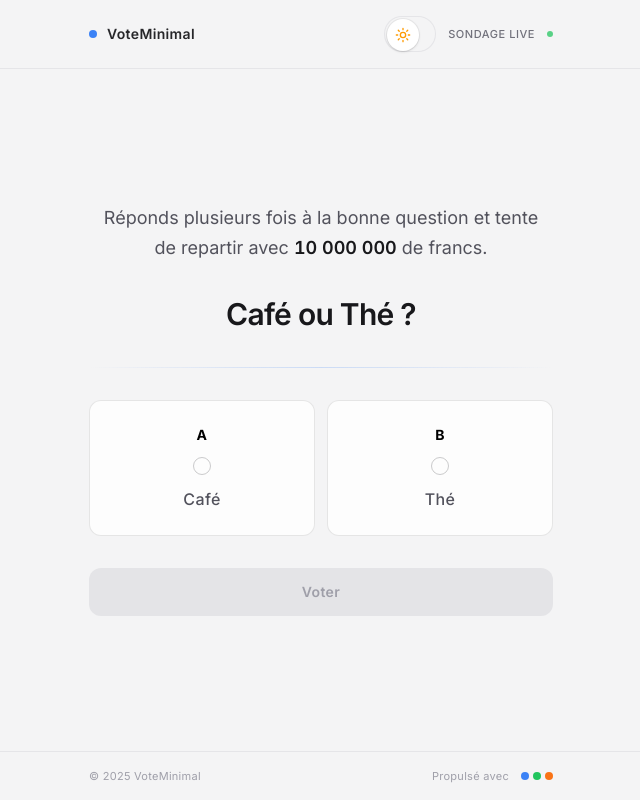
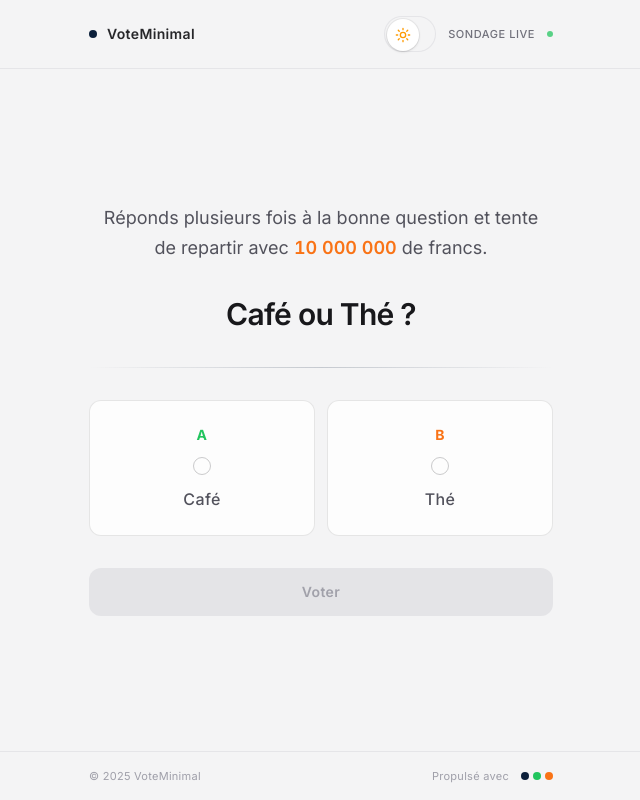
Before and after one commit to operateurpeco10/nci, a Next.js app: page / in a window 1280 px wide. Shown: the whole page, without its empty margins (319-959 px from the left). Built offline with nearby package versions, Linux system fonts and the light colour scheme.

Commit message:
Apply NCI brand palette (option 1): navy, green, orange.
Cafe choice uses green accents, Tea uses orange; primary actions and modal UI use marine navy; jackpot amount highlighted in orange.

Co-authored-by: Cursor <cursoragent@cursor.com>

```diff
--- a/src/app/globals.css
+++ b/src/app/globals.css
@@ -3,17 +3,16 @@
 @custom-variant dark (&:where(.dark, .dark *));
 
 :root {
-  --vote-blue: #3b82f6;
-  --vote-green: #22c55e;
-  --vote-orange: #f97316;
+  --nci-navy: #0b1f3a;
+  --nci-navy-hover: #142d52;
+  --nci-green: #22c55e;
+  --nci-orange: #f97316;
   --cc-border: rgba(24, 24, 27, 0.1);
   --cc-bg: rgba(255, 255, 255, 0.78);
   --cc-hover-border: rgba(24, 24, 27, 0.16);
   --cc-hover-bg: #ffffff;
-  --cc-select-bg: rgba(59, 130, 246, 0.1);
-  --cc-select-shadow: 0 0 36px rgba(59, 130, 246, 0.1);
   --radio-border: rgba(24, 24, 27, 0.22);
-  --glow-mid: rgba(59, 130, 246, 0.22);
+  --glow-mid: rgba(11, 31, 58, 0.2);
   --bar-track-0: rgba(34, 197, 94, 0.14);
   --bar-track-1: rgba(249, 115, 22, 0.14);
 }
@@ -23,16 +22,17 @@ html.dark {
   --cc-bg: rgba(255, 255, 255, 0.02);
   --cc-hover-border: rgba(255, 255, 255, 0.12);
   --cc-hover-bg: rgba(255, 255, 255, 0.04);
-  --cc-select-bg: rgba(59, 130, 246, 0.15);
-  --cc-select-shadow: 0 0 40px rgba(59, 130, 246, 0.06);
   --radio-border: rgba(255, 255, 255, 0.15);
-  --glow-mid: rgba(59, 130, 246, 0.15);
+  --glow-mid: rgba(11, 31, 58, 0.35);
   --bar-track-0: rgba(34, 197, 94, 0.08);
   --bar-track-1: rgba(249, 115, 22, 0.08);
 }
 
 @theme inline {
   --font-sans: var(--font-inter), ui-sans-serif, system-ui, sans-serif;
+  --color-nci-navy: var(--nci-navy);
+  --color-nci-green: var(--nci-green);
+  --color-nci-orange: var(--nci-orange);
 }
 
 body {
@@ -60,10 +60,27 @@ html.dark body {
   background: var(--cc-hover-bg);
 }
 
-.choice-card.selected {
-  border-color: var(--vote-blue);
-  background: var(--cc-select-bg);
-  box-shadow: var(--cc-select-shadow);
+/* Option 1 : A = vert (Café), B = orange (Thé) */
+.choice-card--cafe.selected {
+  border-color: var(--nci-green);
+  background: rgba(34, 197, 94, 0.1);
+  box-shadow: 0 0 36px rgba(34, 197, 94, 0.12);
+}
+
+.choice-card--the.selected {
+  border-color: var(--nci-orange);
+  background: rgba(249, 115, 22, 0.1);
+  box-shadow: 0 0 36px rgba(249, 115, 22, 0.12);
+}
+
+html.dark .choice-card--cafe.selected {
+  background: rgba(34, 197, 94, 0.14);
+  box-shadow: 0 0 40px rgba(34, 197, 94, 0.08);
+}
+
+html.dark .choice-card--the.selected {
+  background: rgba(249, 115, 22, 0.14);
+  box-shadow: 0 0 40px rgba(249, 115, 22, 0.08);
 }
 
 .choice-card .radio-dot {
@@ -75,11 +92,11 @@ html.dark body {
   position: relative;
 }
 
-.choice-card.selected .radio-dot {
-  border-color: var(--vote-blue);
+.choice-card--cafe.selected .radio-dot {
+  border-color: var(--nci-green);
 }
 
-.choice-card.selected .radio-dot::after {
+.choice-card--cafe.selected .radio-dot::after {
   content: "";
   position: absolute;
   top: 50%;
@@ -87,7 +104,24 @@ html.dark body {
   transform: translate(-50%, -50%) scale(1);
   width: 8px;
   height: 8px;
-  background: var(--vote-blue);
+  background: var(--nci-green);
+  border-radius: 50%;
+  animation: dotIn 0.25s ease forwards;
+}
+
+.choice-card--the.selected .radio-dot {
+  border-color: var(--nci-orange);
+}
+
+.choice-card--the.selected .radio-dot::after {
+  content: "";
+  position: absolute;
+  top: 50%;
+  left: 50%;
+  transform: translate(-50%, -50%) scale(1);
+  width: 8px;
+  height: 8px;
+  background: var(--nci-orange);
   border-radius: 50%;
   animation: dotIn 0.25s ease forwards;
 }
@@ -105,11 +139,14 @@ html.dark body {
   transition: all 0.4s cubic-bezier(0.4, 0, 0.2, 1);
   position: relative;
   overflow: hidden;
+  background: var(--nci-navy);
+  color: #fff;
 }
 
 .vote-btn:not(:disabled):hover {
   transform: translateY(-1px);
-  box-shadow: 0 8px 30px rgba(59, 130, 246, 0.25);
+  background: var(--nci-navy-hover);
+  box-shadow: 0 8px 30px rgba(11, 31, 58, 0.35);
 }
 
 .vote-btn:not(:disabled):active {
@@ -118,6 +155,14 @@ html.dark body {
 
 .vote-btn:disabled {
   cursor: not-allowed;
+  background: #e4e4e7;
+  color: #a1a1aa;
+}
+
+html.dark .vote-btn:disabled {
+  background: rgba(255, 255, 255, 0.1);
+  color: rgba(255, 255, 255, 0.2);
+  opacity: 0.15;
 }
 
 .vote-btn .ripple {
@@ -209,18 +254,22 @@ html:not(.dark) .vote-btn .ripple {
   );
 }
 
+.payment-modal-surface .pay-modal-primary {
+  background: var(--nci-navy);
+  color: #fff;
+  transition:
+    transform 0.4s cubic-bezier(0.4, 0, 0.2, 1),
+    box-shadow 0.4s cubic-bezier(0.4, 0, 0.2, 1),
+    opacity 0.2s ease,
+    background-color 0.2s ease;
+}
+
 .payment-modal-surface .pay-modal-primary:not(:disabled):hover {
   transform: translateY(-1px);
-  box-shadow: 0 8px 30px rgba(59, 130, 246, 0.25);
+  background: var(--nci-navy-hover);
+  box-shadow: 0 8px 30px rgba(11, 31, 58, 0.35);
 }
 
 .payment-modal-surface .pay-modal-primary:not(:disabled):active {
   transform: translateY(0);
 }
-
-.payment-modal-surface .pay-modal-primary {
-  transition:
-    transform 0.4s cubic-bezier(0.4, 0, 0.2, 1),
-    box-shadow 0.4s cubic-bezier(0.4, 0, 0.2, 1),
-    opacity 0.2s ease;
-}
--- a/src/app/page.tsx
+++ b/src/app/page.tsx
@@ -5,10 +5,13 @@ import { ThemeSwitch } from "@/components/theme-switch";
 import { useCallback, useEffect, useMemo, useRef, useState } from "react";
 
 const BASE_VOTES = [47, 38] as const;
-const CHOICES = [{ label: "Café" }, { label: "Thé" }] as const;
+const CHOICES = [
+  { label: "Café", accent: "cafe" as const },
+  { label: "Thé", accent: "the" as const },
+] as const;
 const BAR_STYLES = [
-  { color: "#22C55E", trackVar: "--bar-track-0" as const },
-  { color: "#F97316", trackVar: "--bar-track-1" as const },
+  { color: "var(--nci-green)", trackVar: "--bar-track-0" as const },
+  { color: "var(--nci-orange)", trackVar: "--bar-track-1" as const },
 ] as const;
 
 type View = "vote" | "vote_exit" | "results" | "results_exit";
@@ -112,7 +115,7 @@ export default function Home() {
       <header className="w-full border-b border-zinc-200/90 dark:border-white/5">
         <div className="max-w-lg mx-auto px-6 py-4 flex items-center justify-between gap-3">
           <div className="flex items-center gap-2.5 min-w-0">
-            <div className="w-2 h-2 shrink-0 rounded-full bg-[#3B82F6]" />
+            <div className="w-2 h-2 shrink-0 rounded-full bg-nci-navy" />
             <span className="text-sm font-semibold tracking-wide text-zinc-800 dark:text-white/80 truncate">
               VoteMinimal
             </span>
@@ -122,7 +125,7 @@ export default function Home() {
             <span className="hidden text-[11px] tracking-wider uppercase text-zinc-500 font-medium dark:text-white/20 sm:inline">
               Sondage live
             </span>
-            <div className="w-1.5 h-1.5 rounded-full bg-[#22C55E] animate-pulse" />
+            <div className="w-1.5 h-1.5 rounded-full bg-nci-green animate-pulse" />
           </div>
         </div>
       </header>
@@ -137,7 +140,7 @@ export default function Home() {
                 <p className="text-base sm:text-lg leading-relaxed text-zinc-600 mb-8 max-w-md mx-auto fade-in fade-in-delay-1 dark:text-white/70">
                   Réponds plusieurs fois à la bonne question et tente de repartir
                   avec{" "}
-                  <span className="font-semibold tabular-nums text-zinc-900 dark:text-white">
+                  <span className="font-semibold tabular-nums text-nci-orange">
                     10&nbsp;000&nbsp;000
                   </span>{" "}
                   de francs.
@@ -158,9 +161,11 @@ export default function Home() {
                     tabIndex={0}
                     onClick={() => selectChoice(i)}
                     onKeyDown={(e) => onChoiceKeyDown(e, i)}
-                    className={`choice-card rounded-xl px-5 py-6 cursor-pointer flex flex-col items-center gap-3 text-center ${selectedChoice === i ? "selected" : ""}`}
+                    className={`choice-card choice-card--${c.accent} rounded-xl px-5 py-6 cursor-pointer flex flex-col items-center gap-3 text-center ${selectedChoice === i ? "selected" : ""}`}
                   >
-                    <span className="text-sm font-bold tracking-wide text-black uppercase dark:text-white">
+                    <span
+                      className={`text-sm font-bold tracking-wide uppercase ${c.accent === "cafe" ? "text-nci-green" : "text-nci-orange"}`}
+                    >
                       {i === 0 ? "A" : "B"}
                     </span>
                     <div className="radio-dot flex-shrink-0" />
@@ -179,7 +184,7 @@ export default function Home() {
                   type="button"
                   disabled={selectedChoice === null}
                   onClick={openPaymentModal}
-                  className="vote-btn w-full py-3.5 rounded-xl bg-[#3B82F6] text-white font-semibold text-sm tracking-wide disabled:transform-none disabled:cursor-not-allowed disabled:bg-zinc-200 disabled:text-zinc-400 dark:disabled:bg-white/10 dark:disabled:text-white/20 dark:disabled:opacity-[0.15]"
+                  className="vote-btn w-full py-3.5 rounded-xl font-semibold text-sm tracking-wide disabled:transform-none"
                 >
                   {ripples.map((r) => (
                     <Ripple key={r.id} size={r.size} />
@@ -249,7 +254,7 @@ export default function Home() {
               <button
                 type="button"
                 onClick={resetVote}
-                className="w-full py-3 rounded-xl border border-zinc-200 text-zinc-500 font-medium text-xs tracking-wide transition-all duration-300 hover:border-[#3B82F6]/35 hover:text-zinc-700 dark:border-white/8 dark:text-white/30 dark:hover:border-[#3B82F6]/30 dark:hover:text-white/50"
+                className="w-full py-3 rounded-xl border border-zinc-200 text-zinc-500 font-medium text-xs tracking-wide transition-all duration-300 hover:border-nci-navy/35 hover:text-zinc-700 dark:border-white/8 dark:text-white/30 dark:hover:border-nci-navy/40 dark:hover:text-white/50"
               >
                 Voter à nouveau
               </button>
@@ -268,9 +273,9 @@ export default function Home() {
               Propulsé avec
             </span>
             <div className="flex gap-1">
-              <div className="w-2 h-2 rounded-full bg-[#3B82F6]" />
-              <div className="w-2 h-2 rounded-full bg-[#22C55E]" />
-              <div className="w-2 h-2 rounded-full bg-[#F97316]" />
+              <div className="w-2 h-2 rounded-full bg-nci-navy" />
+              <div className="w-2 h-2 rounded-full bg-nci-green" />
+              <div className="w-2 h-2 rounded-full bg-nci-orange" />
             </div>
           </div>
         </div>
--- a/src/components/WalletOperatorHints.tsx
+++ b/src/components/WalletOperatorHints.tsx
@@ -14,7 +14,7 @@ export function WalletOperatorHints({
     case "orange_ci":
       return (
         <div className={hintBox}>
-          <p className="mb-1.5 font-semibold text-[#3B82F6]">Orange Money</p>
+          <p className="mb-1.5 font-semibold text-nci-navy">Orange Money</p>
           <ul className="list-disc space-y-1 pl-4 text-zinc-600 dark:text-gray-300">
             <li>
               Pour obtenir le <strong className="text-zinc-900 dark:text-gray-100">code OTP (4 chiffres)</strong>,
@@ -36,7 +36,7 @@ export function WalletOperatorHints({
     case "mtn_ci":
       return (
         <div className={hintBox}>
-          <p className="mb-1.5 font-semibold text-[#3B82F6]">MTN Mobile Money</p>
+          <p className="mb-1.5 font-semibold text-nci-navy">MTN Mobile Money</p>
           <p className="text-zinc-600 dark:text-gray-300">
             Utilisez <strong className="text-zinc-900 dark:text-gray-100">votre numéro MTN MoMo</strong>. Après
             confirmation, une demande peut s&apos;afficher sur votre téléphone (notification, SMS ou menu USSD / Push) :{" "}
@@ -56,7 +56,7 @@ export function WalletOperatorHints({
     case "moov_ci":
       return (
         <div className={hintBox}>
-          <p className="mb-1.5 font-semibold text-[#3B82F6]">Moov Money</p>
+          <p className="mb-1.5 font-semibold text-nci-navy">Moov Money</p>
           <p className="text-zinc-600 dark:text-gray-300">
             Indiquez le <strong className="text-zinc-900 dark:text-gray-100">numéro Moov</strong> utilisé pour payer.
             Surveillez l&apos;invite USSD ou Push : confirmez avec votre{" "}
@@ -73,7 +73,7 @@ export function WalletOperatorHints({
     case "wave_ci":
       return dvPassActive ? (
         <div className={hintBox}>
-          <p className="mb-1.5 font-semibold text-[#3B82F6]">Wave</p>
+          <p className="mb-1.5 font-semibold text-nci-navy">Wave</p>
           <p className="text-zinc-600 dark:text-gray-300">
             Après confirmation, une{" "}
             <strong className="text-zinc-900 dark:text-gray-100">fenêtre ou l&apos;application Wave</strong>{" "}
```
Also changed, not shown: src/components/PaymentModal.tsx (+11 -11 lines), src/components/VotePackSelector.tsx (+5 -5 lines).
